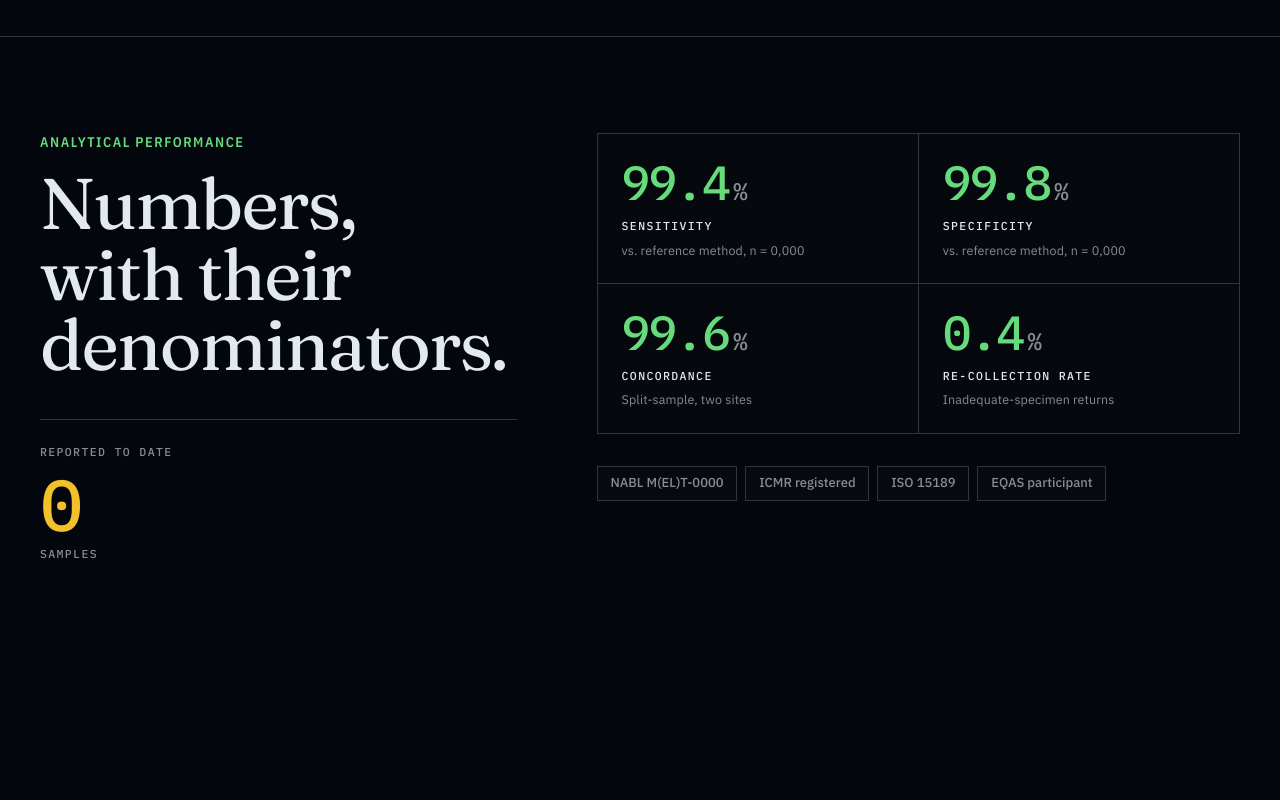
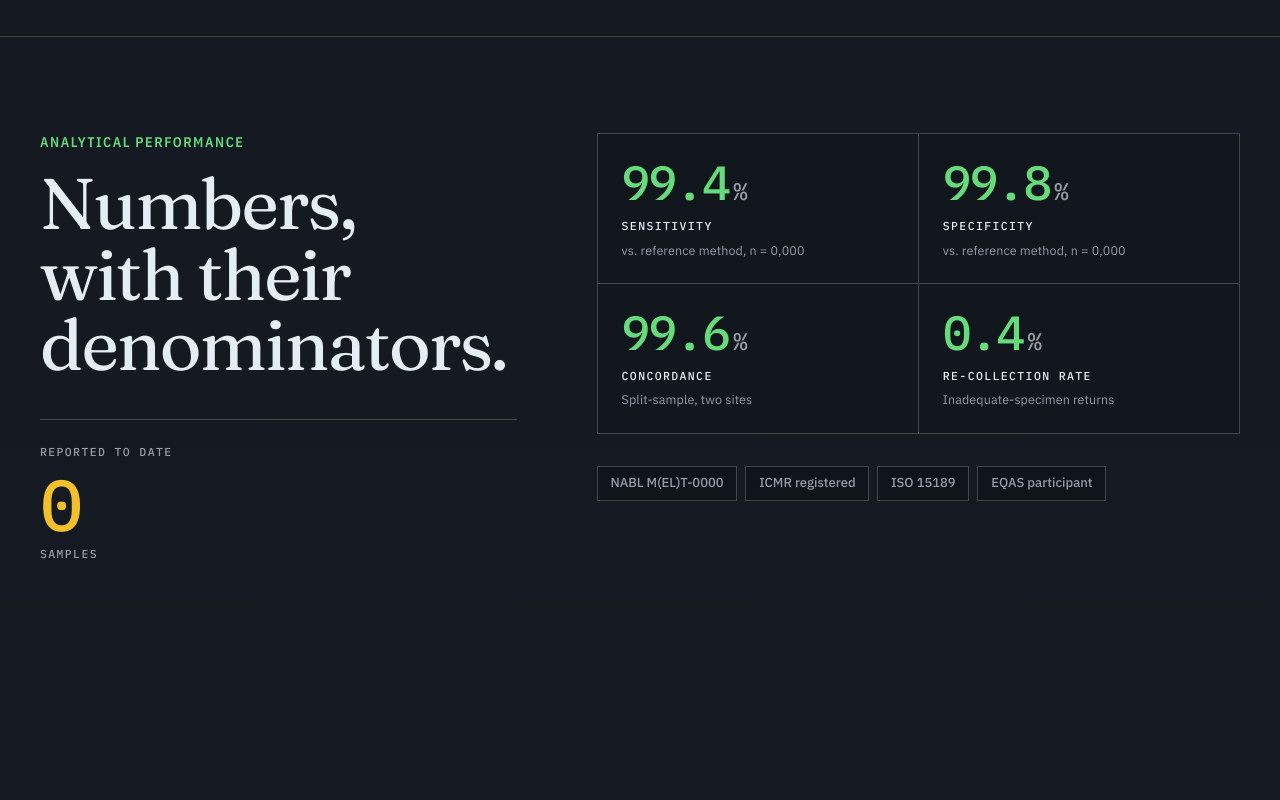
Before and after one commit to lightening-lives/ll, a website: page index.html in a window 1280 px wide. Shown: the part 7780-8580 px from the top of the page. Drawn offline with nearby package versions, Linux system fonts and the light colour scheme; animation ran at ten frames a second.

Commit message:
fix: update default ground identifier for consistency across preview and live switcher

```diff
--- a/preview/ground-switcher.js
+++ b/preview/ground-switcher.js
@@ -20,7 +20,7 @@
   /* The candidate set, verbatim from preview/index.html. `L` is per-token
      lightness; every token in a family shares the ground's hue and chroma. */
   const GROUNDS = [
-    { id: 'darkfield', name: 'Darkfield',       sub: 'current',              fam: 'instrument',
+    { id: 'darkfield', name: 'Darkfield',       sub: 'as built',             fam: 'instrument',
       top: 'oklch(11% 0.020 260)',   bot: 'oklch(13.6% 0.009 244)', h: 250, c: 0.012,
       L: { void: 13, ink: 17, slab: 23, line: 33, mute: 64, chalk: 93 }, chip: '#05080c',
       risk: 'At 11% lightness the hue is invisible, so it reads as plain black.' },
@@ -73,6 +73,12 @@
   ];
 
   const KEY = 'll-ground';
+  /* The ground a first-time viewer lands on. Deliberately NOT GROUNDS[0]: the
+     array order is the review order (instrument → brand → inverted) and the
+     ‹ › stepping and the grouped dropdown both read from it, so reordering it
+     to change the default would quietly change the walkthrough. Name the
+     default instead and leave the running order alone. */
+  const DEFAULT_ID = 'slate';
   const root = document.documentElement;
 
   /* -------------------------------------------------------------------
@@ -295,7 +301,8 @@
   }
 
   function select(id) {
-    const g = GROUNDS.find((x) => x.id === id) || GROUNDS[0];
+    const g = GROUNDS.find((x) => x.id === id)
+           || GROUNDS.find((x) => x.id === DEFAULT_ID) || GROUNDS[0];
     apply(g);
     sel.value = g.id;
     /* the cost line rides along as the select's tooltip — the trade-off is the
@@ -340,7 +347,7 @@
 
   let saved = null;
   try { saved = localStorage.getItem(KEY); } catch { /* private mode */ }
-  select(saved && GROUNDS.some((g) => g.id === saved) ? saved : GROUNDS[0].id);
+  select(saved && GROUNDS.some((g) => g.id === saved) ? saved : DEFAULT_ID);
 
   document.body.append(host);
 })();
```
Also changed, not shown: preview/index.html (+4 -2 lines).
